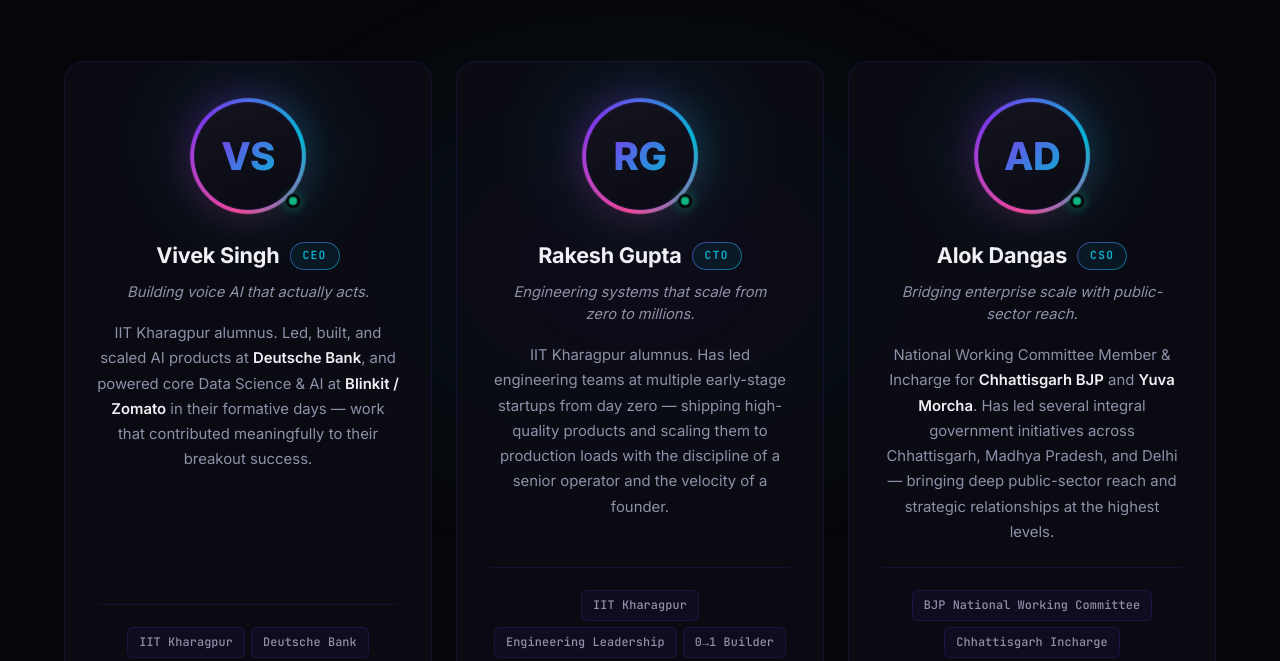
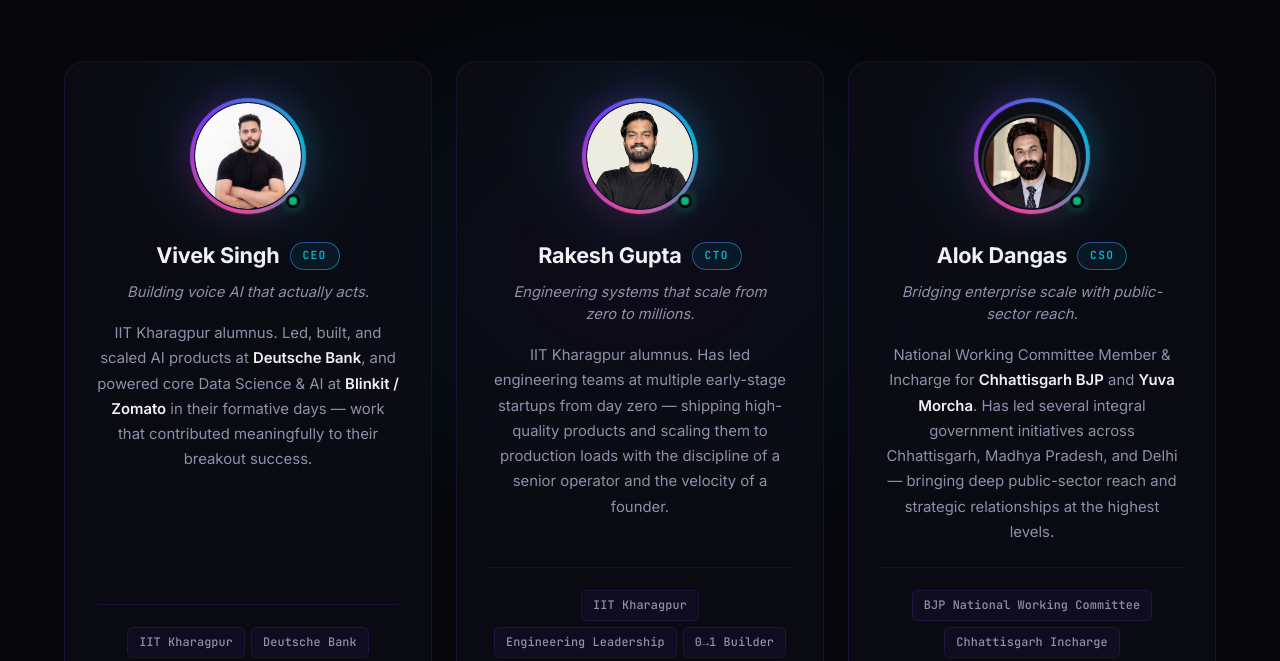
Before and after one commit to vivek1240/edhana-ai-website, a website: page index.html in a window 1280 px wide. Shown: the part 7476-8137 px from the top of the page. Drawn offline with Linux system fonts and the light colour scheme; animation ran at ten frames a second.

Commit message:
Add team photos for Vivek, Rakesh, and Alok with circular crop
Replace monogram placeholders in the leadership section with actual
headshots. Adjusts avatar object-position so faces sit centered within
the circular crop across all three cards.

Made-with: Cursor

```diff
--- a/index.html
+++ b/index.html
@@ -728,8 +728,7 @@
                     <div class="team-avatar">
                         <div class="team-avatar-ring" aria-hidden="true"></div>
                         <div class="team-avatar-inner">
-                            <!-- Replace this monogram with: <img class="team-avatar-img" src="team/vivek.jpg" alt="Vivek Singh"> -->
-                            <span class="team-monogram">VS</span>
+                            <img class="team-avatar-img" src="team/vivek.png" alt="Vivek Singh">
                         </div>
                         <span class="team-status-dot" aria-hidden="true"></span>
                     </div>
@@ -762,8 +761,7 @@
                     <div class="team-avatar">
                         <div class="team-avatar-ring" aria-hidden="true"></div>
                         <div class="team-avatar-inner">
-                            <!-- Replace this monogram with: <img class="team-avatar-img" src="team/rakesh.jpg" alt="Rakesh Gupta"> -->
-                            <span class="team-monogram">RG</span>
+                            <img class="team-avatar-img" src="team/rakesh.png" alt="Rakesh Gupta">
                         </div>
                         <span class="team-status-dot" aria-hidden="true"></span>
                     </div>
@@ -796,8 +794,7 @@
                     <div class="team-avatar">
                         <div class="team-avatar-ring" aria-hidden="true"></div>
                         <div class="team-avatar-inner">
-                            <!-- Replace this monogram with: <img class="team-avatar-img" src="team/alok.jpg" alt="Alok Dangas"> -->
-                            <span class="team-monogram">AD</span>
+                            <img class="team-avatar-img" src="team/alok.png" alt="Alok Dangas">
                         </div>
                         <span class="team-status-dot" aria-hidden="true"></span>
                     </div>
--- a/styles.css
+++ b/styles.css
@@ -2094,7 +2094,9 @@ select.form-input option {
     width: 100%;
     height: 100%;
     object-fit: cover;
+    object-position: 50% 18%;
     border-radius: 50%;
+    display: block;
 }
 
 .team-monogram {
```
Also changed, not shown: team/alok.png (added), team/rakesh.png (added), team/vivek.png (added).
